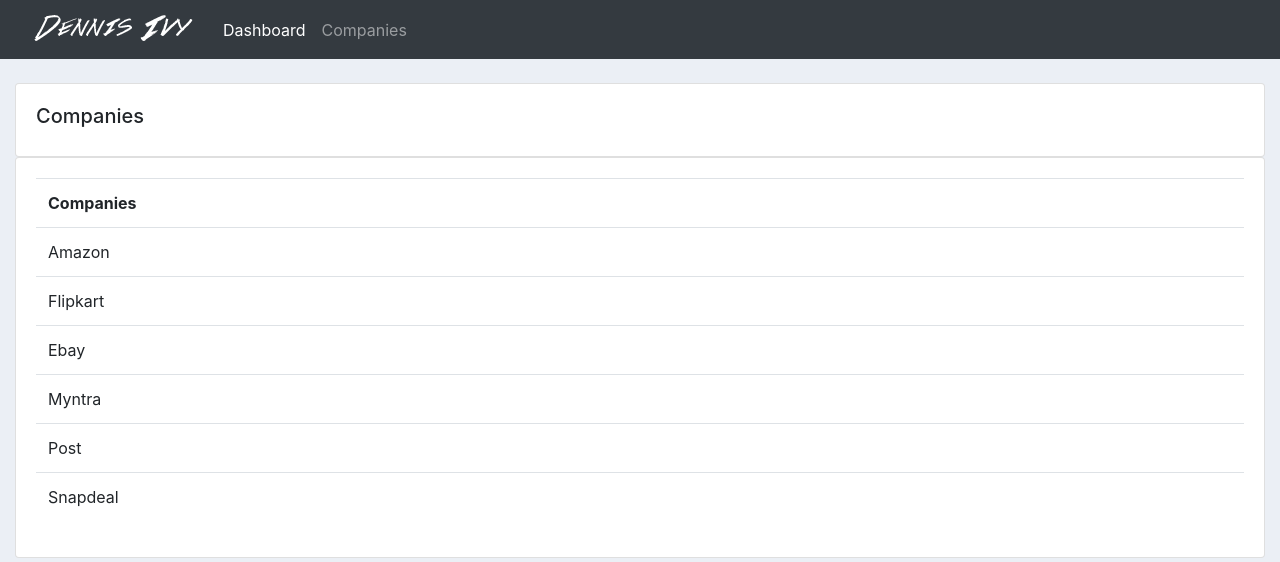
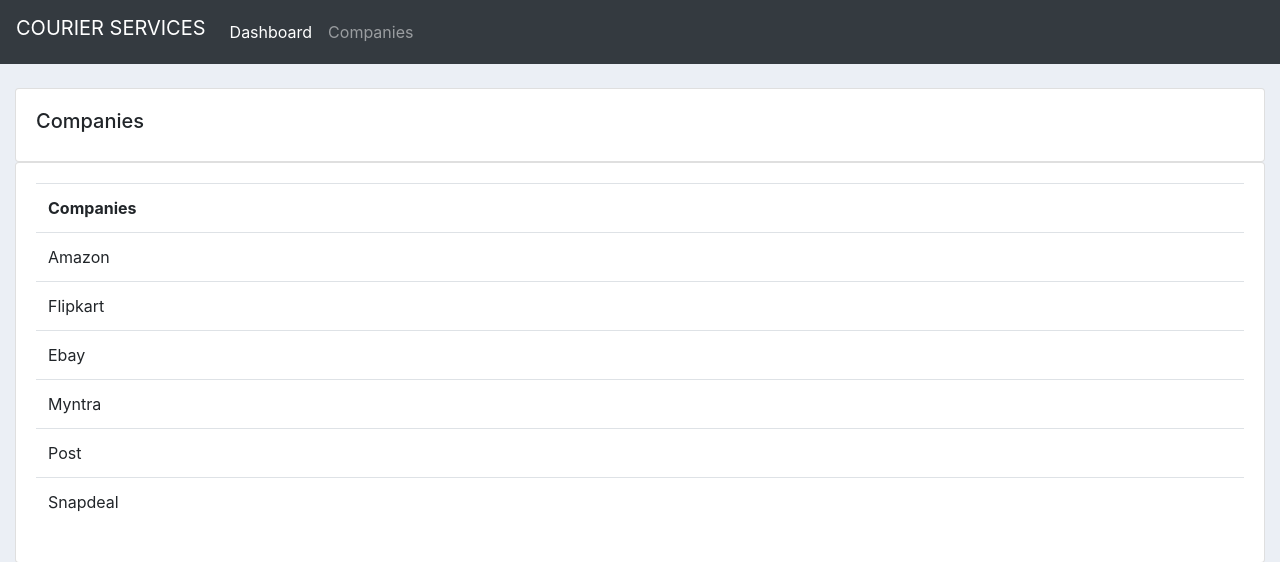
Before and after one commit to zeref14/Courier_Services, a Django app: page /company/ in a window 1280 px wide. Shown: the top 562 px of the page. Run offline with Django 3.2, Linux system fonts and the light colour scheme; data comes from the database, SQL or seed files in the repository; some libraries are stand-ins or nearby versions.

Commit message:
Initial_Commit

```diff
--- a/courier/templates/courier/navbar.html
+++ b/courier/templates/courier/navbar.html
@@ -1,6 +1,6 @@
 {% load static %}
 <nav class="navbar navbar-expand-lg navbar-dark bg-dark">
-  <img src="{% static 'images/logo.png' %}">
+    <label class="navbar-brand">COURIER SERVICES</label>
   <button class="navbar-toggler" type="button" data-toggle="collapse" data-target="#navbarNav" aria-controls="navbarNav" aria-expanded="false" aria-label="Toggle navigation">
     <span class="navbar-toggler-icon"></span>
   </button>
```
Also changed, not shown: static/images/logo.png (deleted).
